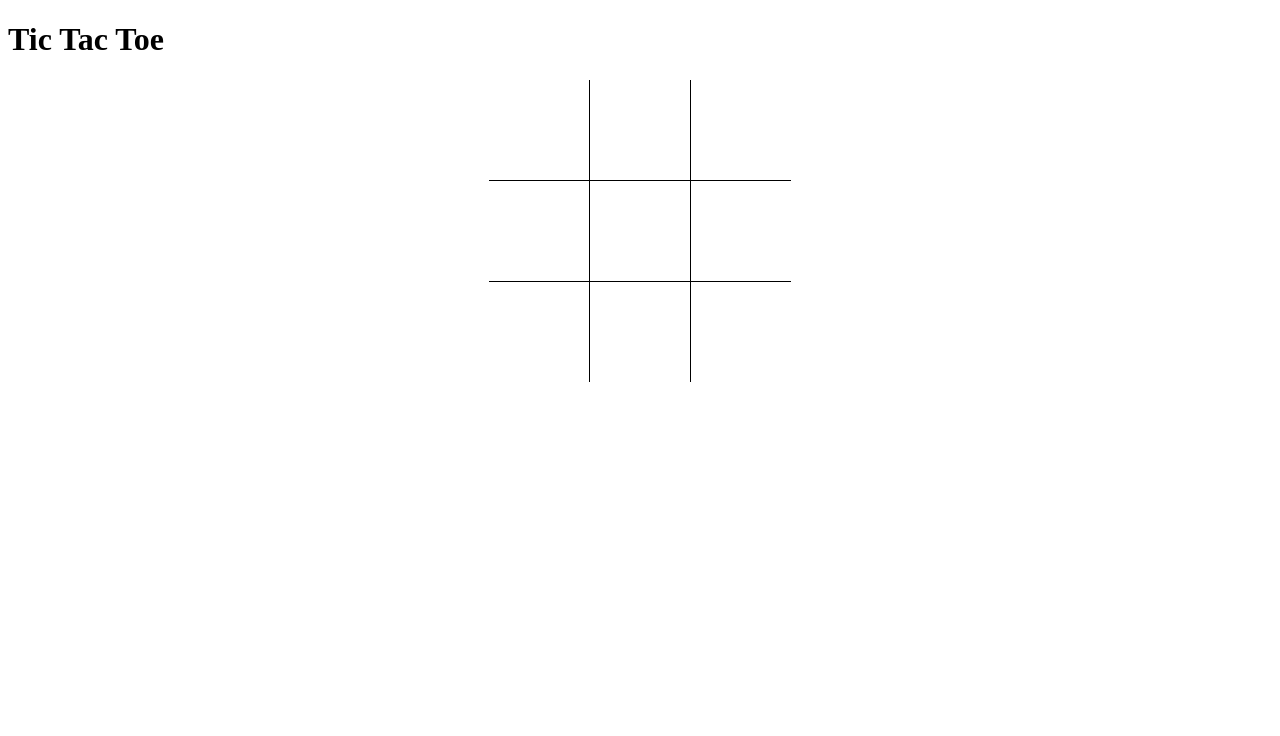
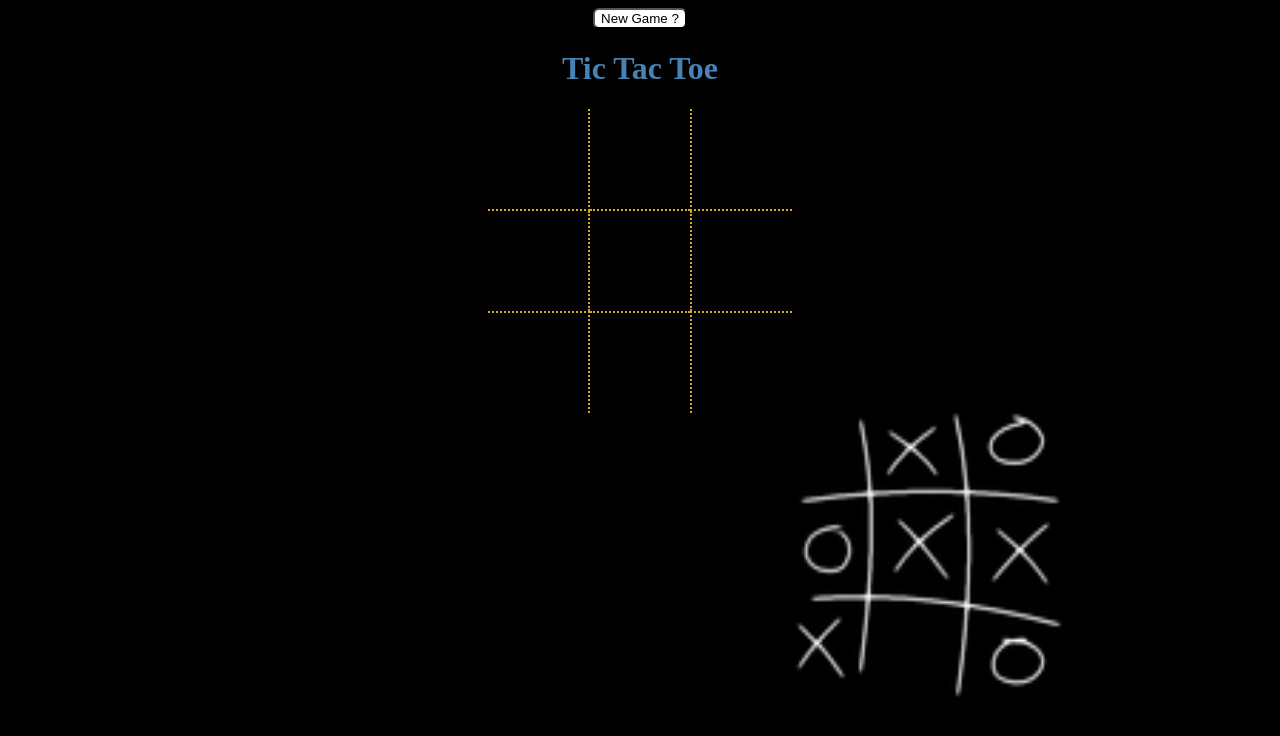
Before and after one commit to 4mpl1f13d/TicTacToe, a plain HTML site: page TicTacToe/index.html in a window 1280 px wide. Drawn offline with Linux system fonts and the light colour scheme; files whose address does not match are found by name.

Commit message:
Add files via upload

```diff
--- a/TicTacToe/app.js
+++ b/TicTacToe/app.js
@@ -1,11 +1,70 @@
+// let btn = document.querySelector('button');
+// btn.addEventListener("click", function () {
+//     alert('Hello World!');
+// });
 
-var val = substract (add(2,3) , substract(5, 3)) ;
-console.log(val);
+// <!-- JS TTT test -->
+let cells = document.querySelectorAll('.cell');
+let turnCounter = 0;
+let winningCombos = [
+    // horizontal check
+    [cells[0], cells[1], cells[2]],
+    [cells[3], cells[4], cells[5]],
+    [cells[6], cells[7], cells[8]],
+    // vertical check
+    [cells[0], cells[3], cells[6]],
+    [cells[1], cells[4], cells[7]],
+    [cells[2], cells[5], cells[8]],
+    // diagonal check
+    [cells[0], cells[4], cells[8]],
+    [cells[2], cells[4], cells[6]],
+];
 
-function add (num1, num2){
-    return num1 + num2;
+// <!-- JS TTT test -->
+cells.forEach(function (cell) {
+    cell.addEventListener("click", cellClicked);
+});
+// <!-- JS TTT test -->
+function cellClicked(e) {
+    if (turnCounter % 2 === 0) {
+        e.target.textContent = "X"
+    } else {
+        e.target.textContent = "O"
+    }
+    checkWin();
+    turnCounter++;
+    if (turnCounter === 9) {
+        alert('--- TIE GAME ---');
+        // // alert(e.target.textContent);
+        // e.target.textContent = 'Hello!'
+    }
 }
 
-function substract (num1, num2){
-    return num1 - num2;
+//check for winner
+function checkWin() {
+    for (let i = 0; i < winningCombos.length; i++) {
+        let xSum = 0;
+        for (let h = 0; h < winningCombos[i].length; h++) {
+            //check Player X
+            if (winningCombos[i][h].textContent === "X") {
+                xSum++;
+            }
+            if (xSum == 3) {
+                alert("~~ Player X Wins!!! ~~");
+            }
+        }
+    }
+
+    for (let l = 0; l < winningCombos.length; l++) {
+        let oSum = 0;
+        for (let j = 0; j < winningCombos[l].length; j++) {
+            //check Player O
+            if (winningCombos[l][j].textContent === "O") {
+                oSum++;
+            }
+            if (oSum == 3) {
+                alert("~~ Player O Wins!!! ~~");
+            }
+        }
+    }
 }
--- a/TicTacToe/index.html
+++ b/TicTacToe/index.html
@@ -10,25 +10,31 @@
 </head>
 
 <body>
+    <button id=resetButton onClick="window.location.reload();"> New Game ?</button>
+
+<!-- JS TTT test -->
+    <!-- <div class="cell"> 1 </div>
+    <div class="cell"> 2 </div>  -->
 
     <div id="board">
         <h1>Tic Tac Toe</h1>
         <div class="row">
-            <div class="top left"></div>
-            <div class="top middle"></div>
-            <div class="top right"></div>
+            <div class="cell top left"></div>
+            <div class="cell top middle"></div>
+            <div class="cell top right"></div>
         </div>
         <div class="row">
-            <div class="middle left"></div>
-            <div class="center middle"></div>
-            <div class="middle right"></div>
+            <div class="cell middle left"></div>
+            <div class="cell center middle"></div>
+            <div class="cell middle right"></div>
         </div>
         <div class="row">
-            <div class="bottom left"></div>
-            <div class="bottom middle"></div>
-            <div class="bottom right"></div>
+            <div class="cell bottom left"></div>
+            <div class="cell bottom middle"></div>
+            <div class="cell bottom right"></div>
         </div>
     </div>
+
     <script src="app.js"></script>
 </body>
 
--- a/TicTacToe/styles.css
+++ b/TicTacToe/styles.css
@@ -1,6 +1,5 @@
 .h1{
     padding: 3em;
-    text-align: center;
 }
 
 .row div{
@@ -12,22 +11,45 @@
 .row{
     clear: right;
     margin: auto;
-    width: 302px;
+    width: 304px;
     cursor: pointer;
 }
 
 .top{
-    border-bottom: 1px black solid;
+    border-bottom: 2px goldenrod dotted;
 }
 
 .bottom{
-    border-top: 1px black solid;
+    border-top: 2px goldenrod dotted;
 }
 
 .left{
-    border-right: 1px black solid;
+    border-right: 2px goldenrod dotted;
 }
 
 .right{
-    border-left: 1px black solid;
+    border-left: 2px goldenrod dotted;
 }
+
+ /* <!-- JS TTT test -->  */
+.cell{
+    width: 100px;
+    height: 100px;
+    /* background: lightblue; */
+    font-size: 80px;
+    vertical-align: middle;
+}
+
+body{
+    background-image: url('file:///C:/Users/4mpl1f13d/Documents/Project/TicTacToe/TTT.jpg');
+    background-repeat: no-repeat;
+    background-attachment: fixed;
+    background-size: 100% 100%;
+    color: steelblue;
+    text-align: center;
+}
+
+#resetButton {
+    background-color: white;
+    border-radius: 6px;
+}
```
Also changed, not shown: TicTacToe/O.jpg (added), TicTacToe/TTT.jpg (added), TicTacToe/X.jpg (added).
